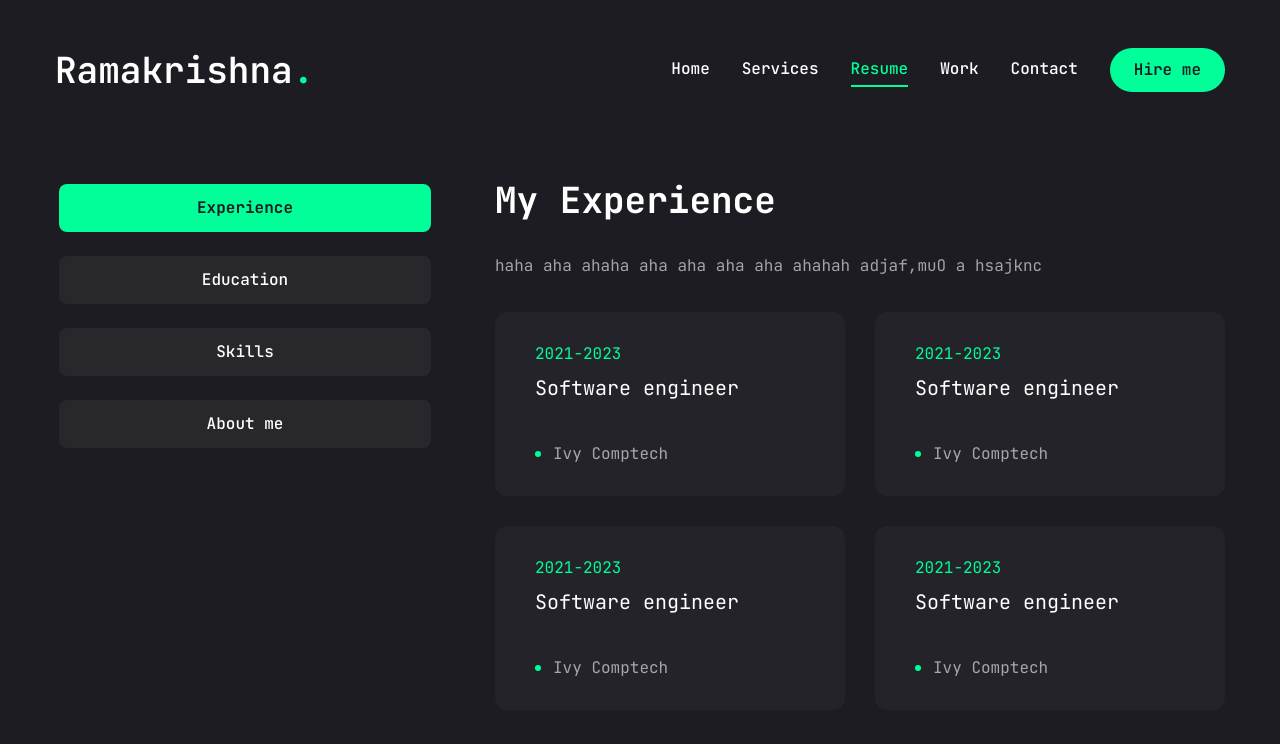
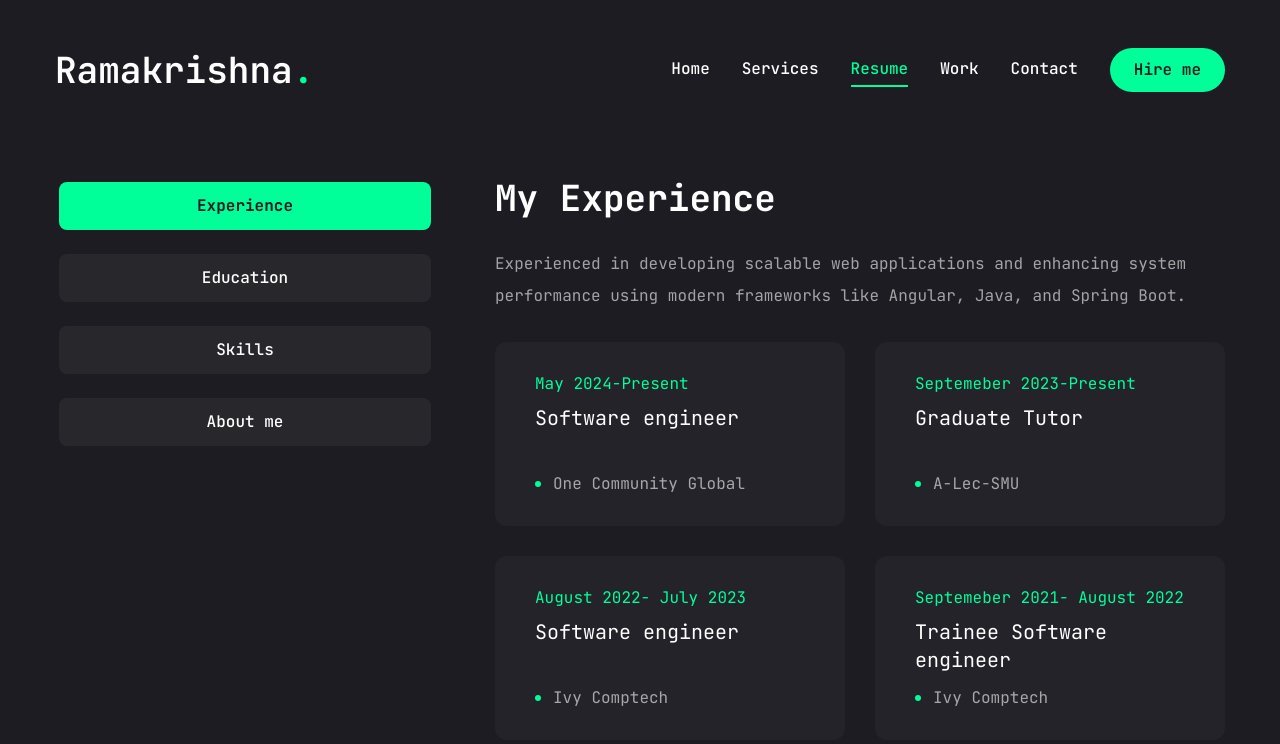
Before and after one commit to Ramaruva/personalportfolio, a Next.js app: page /resume in a window 1280 px wide. Shown: the top 744 px of the page. Built offline with nearby package versions, Linux system fonts and the light colour scheme.

Commit message:
customization of resume

```diff
--- a/app/resume/page.jsx
+++ b/app/resume/page.jsx
@@ -1,8 +1,26 @@
 "use client";
 
-import { FaHtml5, FaCss3, FaJs, FaReact, FaNodeJs } from "react-icons/fa";
+import {
+  FaHtml5,
+  FaCss3,
+  FaJs,
+  FaReact,
+  FaNodeJs,
+  FaJava,
+  FaPython,
+  FaAngular,
+  FaDocker,
+  FaGitAlt
+} from "react-icons/fa";
+import { TbBrandRedux } from "react-icons/tb";
 
-import { SiTailwindcss, SiNextdotjs } from "react-icons/si";
+import {
+  SiTailwindcss,
+  SiNextdotjs,
+  SiSpringboot,
+  SiMysql,
+  SiMongodb,
+} from "react-icons/si";
 import { Tabs, TabsContent, TabsList, TabsTrigger } from "@/components/ui/tabs";
 import {
   Tooltip,
@@ -17,7 +35,7 @@ import { ScrollArea } from "@/components/ui/scroll-area";
 const about = {
   title: "About me",
   description:
-    "I am ramakrishna software engineer studying i smu looking for jobs ",
+    "I am Ramakrishna Aruva, a passionate software engineer with over 3 years of experience in full-stack development. Currently pursuing my Master’s in Software Engineering at Southern Methodist University, I specialize in building scalable, innovative solutions using cutting-edge technologies like Java, Spring Boot, React, and Machine Learning. I’m also an active open-source contributor, collaborating with global teams to improve code quality and project scalability. I’m always eager to learn, explore new challenges, and contribute to impactful projects.",
   info: [
     {
       fieldName: "Name",
@@ -50,32 +68,28 @@ const about = {
 const experienceData = {
   icon: "/assets/resume/badge.svg",
   title: "My Experience",
-  description: "haha aha ahaha aha aha aha aha ahahah adjaf,muO a hsajknc",
+  description:
+    "Experienced in developing scalable web applications and enhancing system performance using modern frameworks like Angular, Java, and Spring Boot.",
   items: [
     {
-      company: "Ivy Comptech ",
+      company: "One Community Global",
       position: "Software engineer",
-      duration: "2021-2023",
+      duration: "May 2024-Present",
+    },
+    {
+      company: "A-Lec-SMU",
+      position: "Graduate Tutor",
+      duration: "Septemeber 2023-Present",
     },
     {
       company: "Ivy Comptech ",
       position: "Software engineer",
-      duration: "2021-2023",
+      duration: "August 2022- July 2023",
     },
     {
       company: "Ivy Comptech ",
-      position: "Software engineer",
-      duration: "2021-2023",
-    },
-    {
-      company: "Ivy Comptech ",
-      position: "Software engineer",
-      duration: "2021-2023",
-    },
-    {
-      company: "Ivy Comptech ",
-      position: "Software engineer",
-      duration: "2021-2023",
+      position: "Trainee Software engineer",
+      duration: "Septemeber 2021- August 2022",
     },
   ],
 };
@@ -84,27 +98,23 @@ const experienceData = {
 const educationData = {
   icon: "/assets/resume/cap.svg",
   title: "My education",
-  description: "haha aha ahaha aha aha aha aha ahahah adjaf,muO a hsajknc",
+  description:
+    "Master's in Software Engineering from Southern Methodist University, with a Bachelor's in Electronics and Communication Engineering, specializing in full-stack development and machine learning.",
   items: [
     {
-      institution: "Online Course Platform",
-      degree: "Software engineer",
-      duration: "2021-2023",
+      institution: "Southern Methodist University",
+      degree: "Master's Software engineering",
+      duration: "August 2023-May 2025",
     },
     {
-      institution: "Online Course Platform",
-      degree: "Software engineer",
-      duration: "2021-2023",
+      institution: "Masai School",
+      degree: "Full Stack Web Development",
+      duration: "January 2021-August 2021",
     },
     {
-      institution: "Online Course Platform",
-      degree: "Software engineer",
-      duration: "2021-2023",
-    },
-    {
-      institution: "Online Course Platform",
-      degree: "Software engineer",
-      duration: "2021-2023",
+      institution: "CMR College of Engineering & Technology",
+      degree: "B.tech,Electronics and communication",
+      duration: "August 2016- Septemeber 2020",
     },
   ],
 };
@@ -112,7 +122,8 @@ const educationData = {
 //skills data
 const skills = {
   title: "My skills",
-  description: "ho alao rlalaor alalor amlaa dkaka ajdjdao roa akdhaha adajaja",
+  description:
+    "Proficient in Java, Python, JavaScript, React.js, Angular, Node.js, Spring Boot, and experienced with databases like MySQL and MongoDB, as well as DevOps tools including Docker and AWS.",
   skillist: [
     {
       icon: <FaHtml5 />,
@@ -142,6 +153,42 @@ const skills = {
       icon: <FaNodeJs />,
       name: "node.js",
     },
+    {
+      icon: <FaJava />,
+      name: "Java",
+    },
+    {
+      icon: <FaPython />,
+      name: "Python",
+    },
+    {
+      icon: <TbBrandRedux />,
+      name: "Redux",
+    },
+    {
+      icon: <FaAngular />,
+      name: "Angular",
+    },
+    {
+      icon: <SiSpringboot />,
+      name: "SpringBoot",
+    },
+    {
+      icon: <SiMysql />,
+      name: "Mysql",
+    },
+    {
+      icon: <SiMongodb />,
+      name: "Mongodb",
+    },
+    {
+      icon: <FaDocker />,
+      name: "Docker",
+    },
+    {
+      icon:<FaGitAlt/>,
+      name:"Git"
+    }
   ],
 };
 
@@ -172,7 +219,8 @@ const Resume = () => {
             <TabsContent value="experience" className="w-full">
               <div className="flex flex-col gap-[30px] text-center xl:text-left">
                 <h3 className="text-4xl font-bold">{experienceData.title}</h3>
-                <p className="max-w-[600px] text-white/60 mx-auto xl:mx-0">
+
+                <p className="max-w-[700px] text-white/60 mx-auto xl:mx-0">
                   {experienceData.description}
                 </p>
                 <ScrollArea className="h-[400px]">
@@ -205,7 +253,7 @@ const Resume = () => {
             <TabsContent value="education" className="w-full">
               <div className="flex flex-col gap-[30px] text-center xl:text-left">
                 <h3 className="text-4xl font-bold">{educationData.title}</h3>
-                <p className="max-w-[600px] text-white/60 mx-auto xl:mx-0">
+                <p className="max-w-[700px] text-white/60 mx-auto xl:mx-0">
                   {educationData.description}
                 </p>
                 <ScrollArea className="h-[400px]">
@@ -240,10 +288,11 @@ const Resume = () => {
               <div className="flex flex-col gap-[30px]">
                 <div className="flex flex-col gap-[30px] text-center xl:text-left">
                   <h3 className="text-4xl font-bold">{skills.title}</h3>
-                  <p className="max-w-[600px] text-white/60 mx-auto xl:mx-0">
+                  <p className="max-w-[700px] text-white/60 mx-auto xl:mx-0">
                     {skills.description}
                   </p>
                 </div>
+                <ScrollArea className="h-[400px]">
                   <ul
                     className="grid grid-cols-2 sm:grid-cols-3  gap-4
                  md:grid-cols-4 xl:gap-[30px]"
@@ -270,6 +319,7 @@ const Resume = () => {
                       );
                     })}
                   </ul>
+                </ScrollArea>
               </div>
             </TabsContent>
             {/* about */}
@@ -279,7 +329,7 @@ const Resume = () => {
             >
               <div className="flex flex-col gap-[30px]">
                 <h3 className="text-4xl font-bold">{about.title}</h3>
-                <p className="max-w-[600px] text-white/60 mx-auto xl:mx-0">
+                <p className="max-w-[900px] text-white/60 mx-auto xl:mx-0">
                   {about.description}
                 </p>
                 <ul
```
Lines whose indentation alone changed are shown as unchanged.
